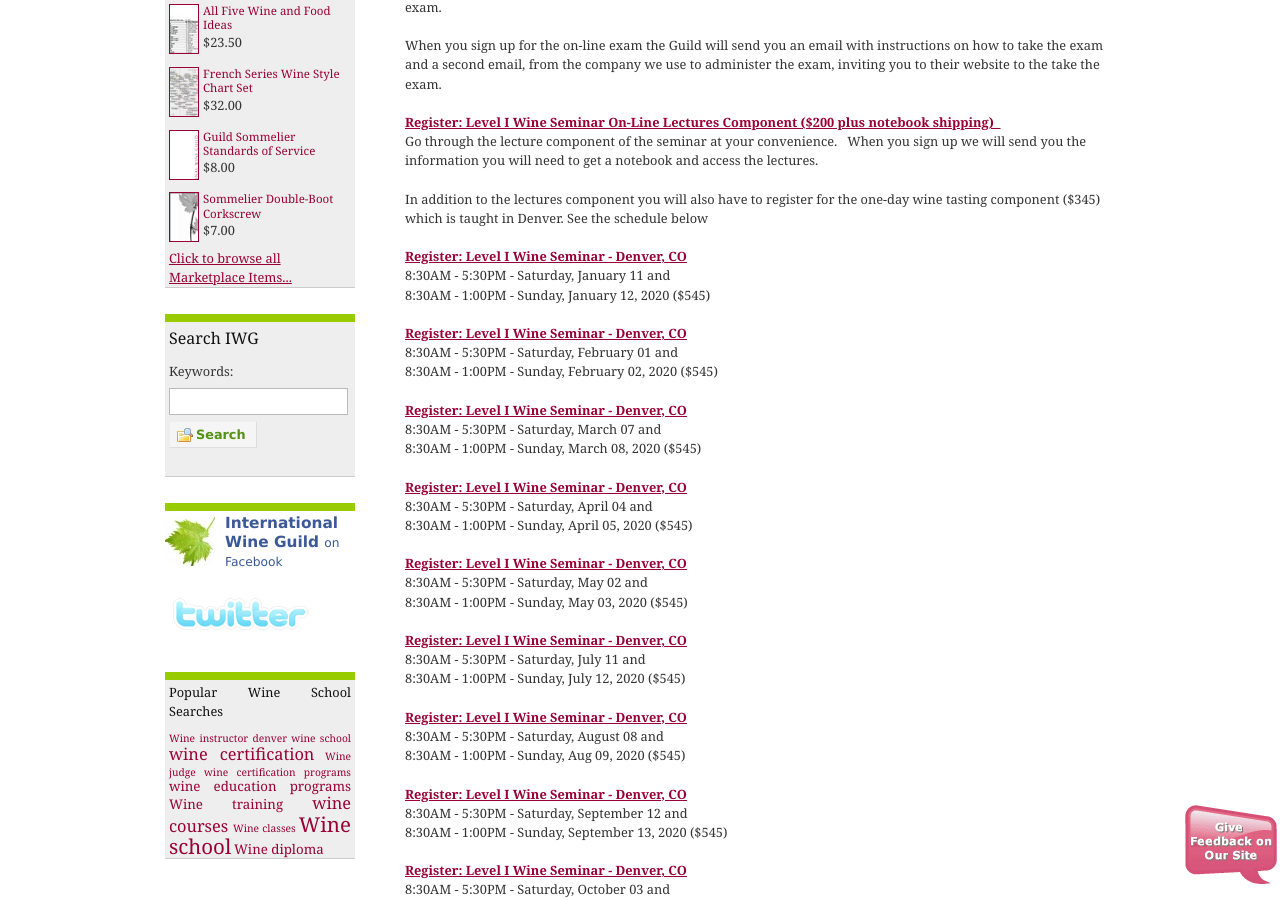
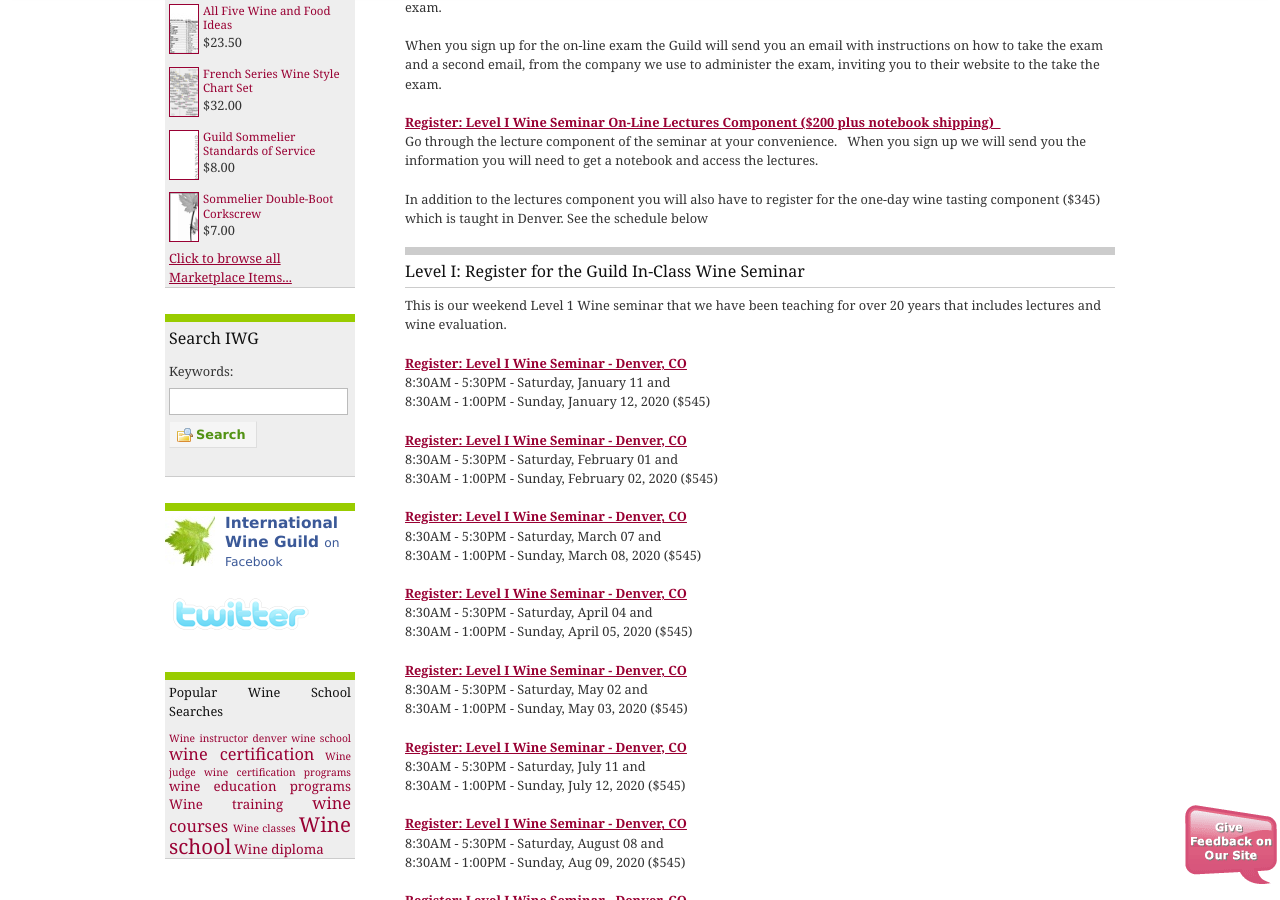
Before and after one commit to CKDev/internationalwineguild.com, a Jekyll site: the page built from register-for-the-guild-certification-seminar.html, in a window 1280 px wide and 900 px high, scrolled down 979 px. Built offline with Jekyll 4.4.1, drawn with Linux system fonts in a browser that asks for light colours; a script that is not in the unit is left out; comment, search, counter and statistics services are not loaded.

Commit message:
Update register-for-the-guild-certification-seminar.html

```diff
--- a/register-for-the-guild-certification-seminar.html
+++ b/register-for-the-guild-certification-seminar.html
@@ -45,6 +45,9 @@
 	    </strong></a>Go through the lecture component of the seminar at your convenience. &nbsp; When you sign up we will send you the information you will
 	  need to get a notebook and access the lectures.&nbsp;</p>
 	<p>In addition to the lectures component you will also have to register for the one-day wine tasting component ($345) which is taught in Denver. See the schedule below</p>
+
+<h2>Level I: Register for the Guild In-Class Wine Seminar</h2>
+<p>This is our weekend Level 1 Wine seminar that we have been teaching for over 20 years that includes lectures and wine evaluation.</p>
 
 <p>
   <a class="ga-track"
```
